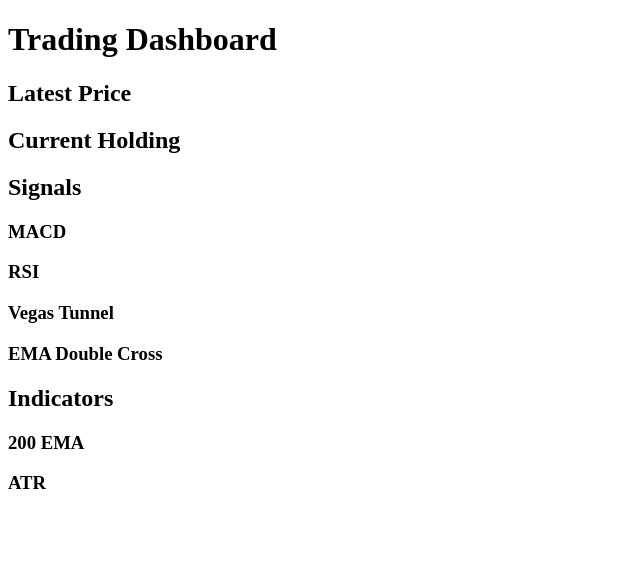
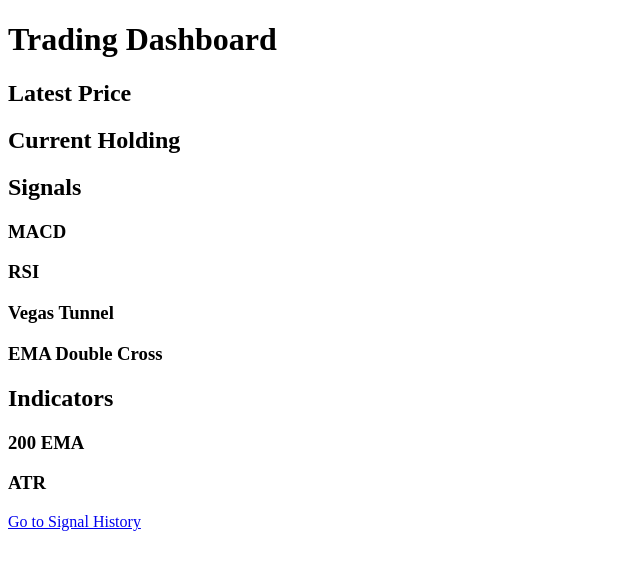
Before and after one commit to xunxuntj/ETH_Scapling_Helper, a Next.js app in the folder frontend/: page / in a window 1280 px wide. Shown: the top 570 px of the page, without its empty margins (0-640 px from the left). Built offline with nearby package versions, Linux system fonts and the light colour scheme.

Commit message:
feat: add a link to SignalHistory on Dashboard, and create the page

```diff
--- a/frontend/components/Dashboard.js
+++ b/frontend/components/Dashboard.js
@@ -1,4 +1,5 @@
 import React from 'react';
+import Link from 'next/link';
 
 function Dashboard() {
     return (
@@ -34,6 +35,9 @@ function Dashboard() {
                   <h3>ATR</h3>
                 </div>
             </div>
+            <div>
+                <Link href="/signal-history">Go to Signal History</Link>
+            </div>
         </div>
     );
 }
```
Also changed, not shown: frontend/pages/signal-history.js (added, +7 -0 lines).
